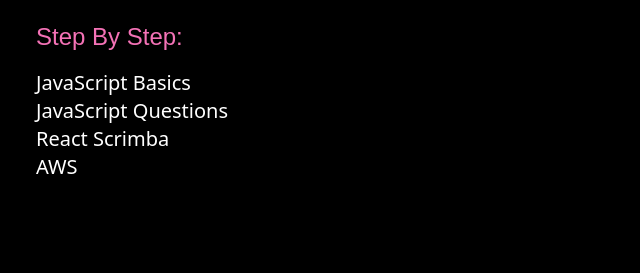
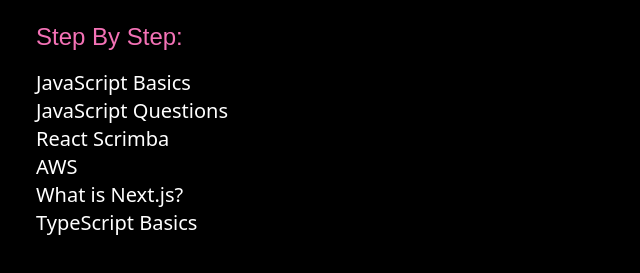
Before and after one commit to Davonne007-TX/game-plan, a React (Vite) app: page /gamePlan9 in a window 1280 px wide. Shown: the part 1039-1312 px from the top of the page, without its empty margins (316-956 px from the left). Before the commit the page ends 1220 px from the top, so only its background shows below. Built offline with nearby package versions, Linux system fonts and the light colour scheme; a web font is replaced by a local one.

Commit message:
add more steps to do

```diff
--- a/src/components/StepByStep.jsx
+++ b/src/components/StepByStep.jsx
@@ -2,11 +2,13 @@ export default function StepByStep() {
   return (
     <>
       <h2 className="text-2xl text-pink-400 font-sixty">Step By Step:</h2>
-      <ul className="text-xl">
+      <ul className="text-xl mb-10">
         <li>JavaScript Basics</li>
         <li>JavaScript Questions</li>
         <li>React Scrimba</li>
         <li>AWS</li>
+        <li>What is Next.js?</li>
+        <li>TypeScript Basics</li>
       </ul>
     </>
   );
```
